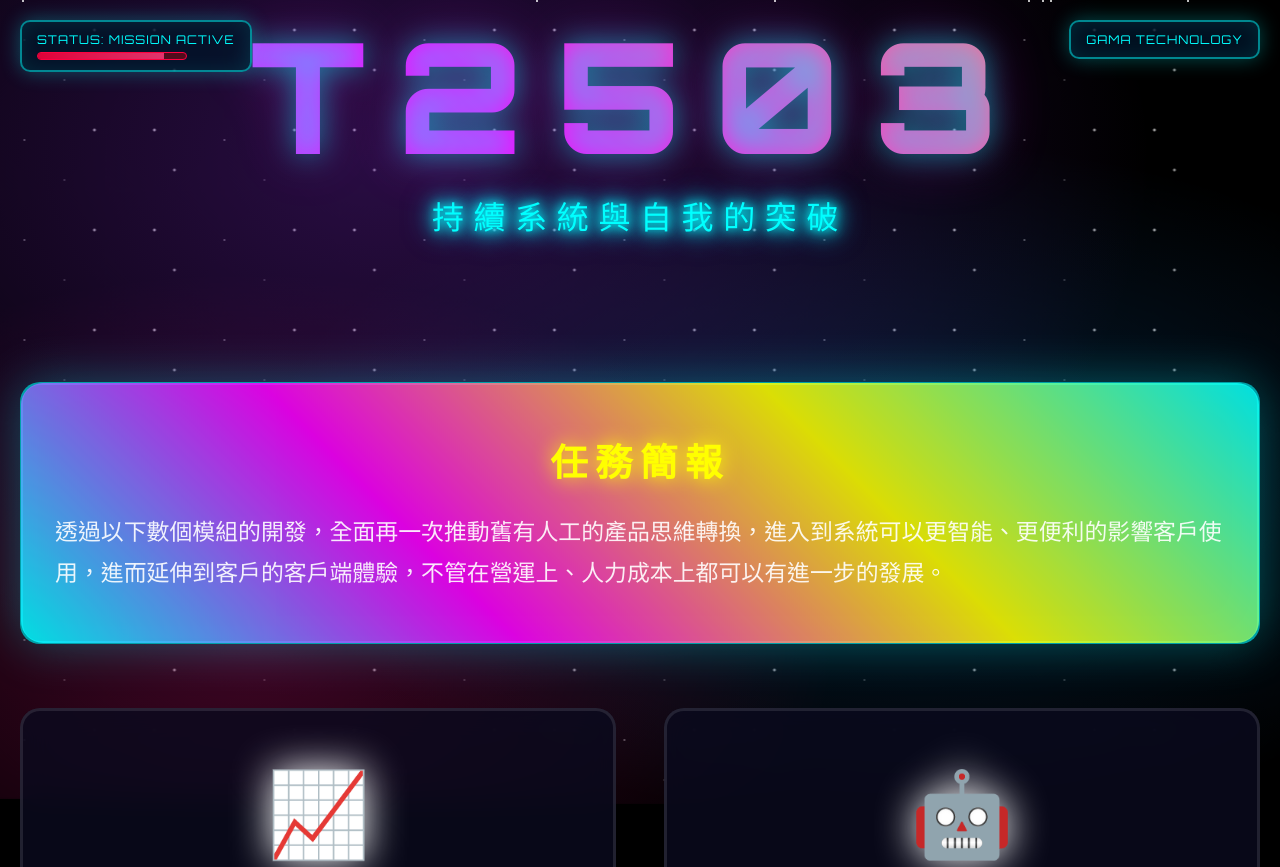
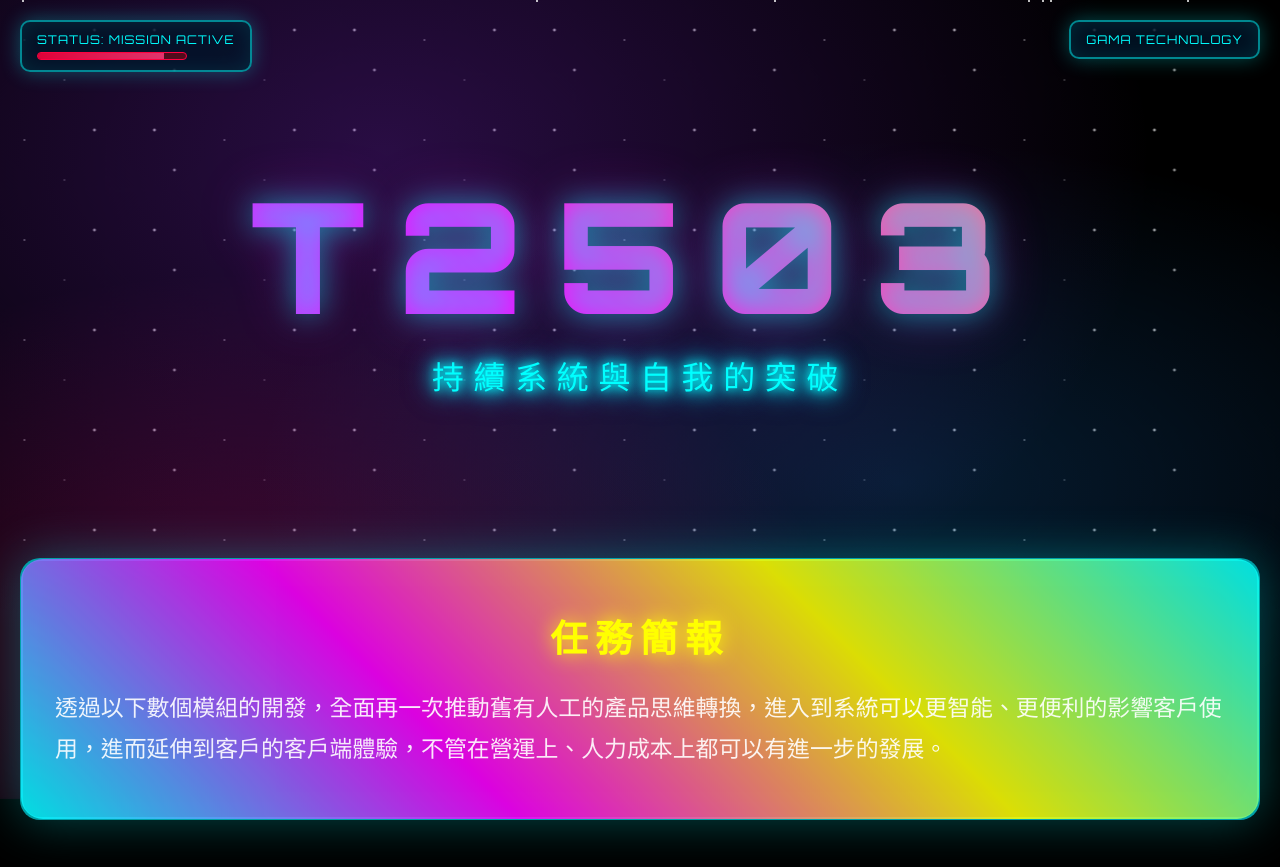
Before and after one commit to ryanchenwork945-ui/record, a plain HTML site: page index.html in a window 1280 px wide. Shown: the top 867 px of the page. Drawn offline with Linux system fonts and the light colour scheme.

Commit message:
修正視窗飛入速度、修正標題簡報內容 位置下移

```diff
--- a/index.html
+++ b/index.html
@@ -123,19 +123,20 @@
 
         /* Hero Section */
         .hero-section {
-            min-height: 100vh;
+            min-height: 120vh;
             display: flex;
             flex-direction: column;
-            justify-content: center;
+            justify-content: flex-start;
             align-items: center;
             position: relative;
             text-align: center;
-            padding: 0 20px;
+            padding: 8rem 20px 0;
         }
 
         .game-logo {
             position: relative;
-            margin-bottom: 3rem;
+            margin-bottom: 4rem;
+            margin-top: 2rem;
         }
 
         .main-title {
@@ -268,7 +269,7 @@
             grid-template-columns: repeat(2, 1fr);
             gap: 3rem;
             max-width: 1400px;
-            margin: 0 auto;
+            margin: 6rem auto 0;
             padding: 0;
             box-sizing: border-box;
         }
@@ -430,7 +431,7 @@
             margin: 4rem 0;
             opacity: 0;
             transform: translateY(50px);
-            transition: all 0.8s cubic-bezier(0.4, 0, 0.2, 1);
+            transition: all 0.4s cubic-bezier(0.4, 0, 0.2, 1);
         }
 
         .level-node.active {
@@ -1172,7 +1173,7 @@
             }
         });
 
-        // Level nodes animation on scroll
+        // Level nodes animation on scroll - 加速50%
         function animateLevels() {
             const levelNodes = document.querySelectorAll('.level-node');
             const windowHeight = window.innerHeight;
@@ -1183,7 +1184,7 @@
                 if (nodeTop < windowHeight * 0.8) {
                     setTimeout(() => {
                         node.classList.add('active');
-                    }, index * 200);
+                    }, index * 100); // 從 200ms 改為 100ms，加速50%
                 }
             });
         }
@@ -1298,4 +1299,3 @@
     </script>
 </body>
 </html>
-                            <div class="stat
```
